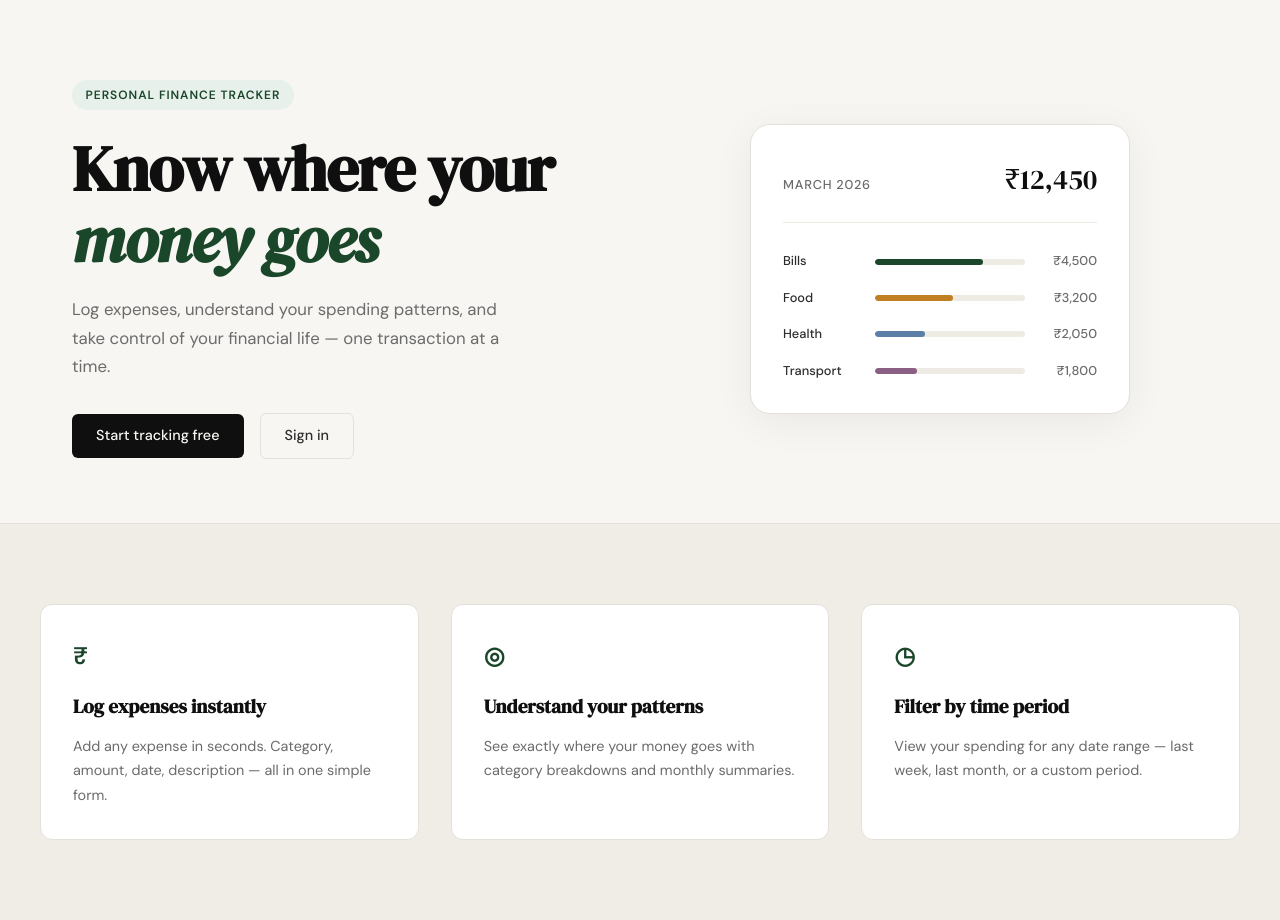
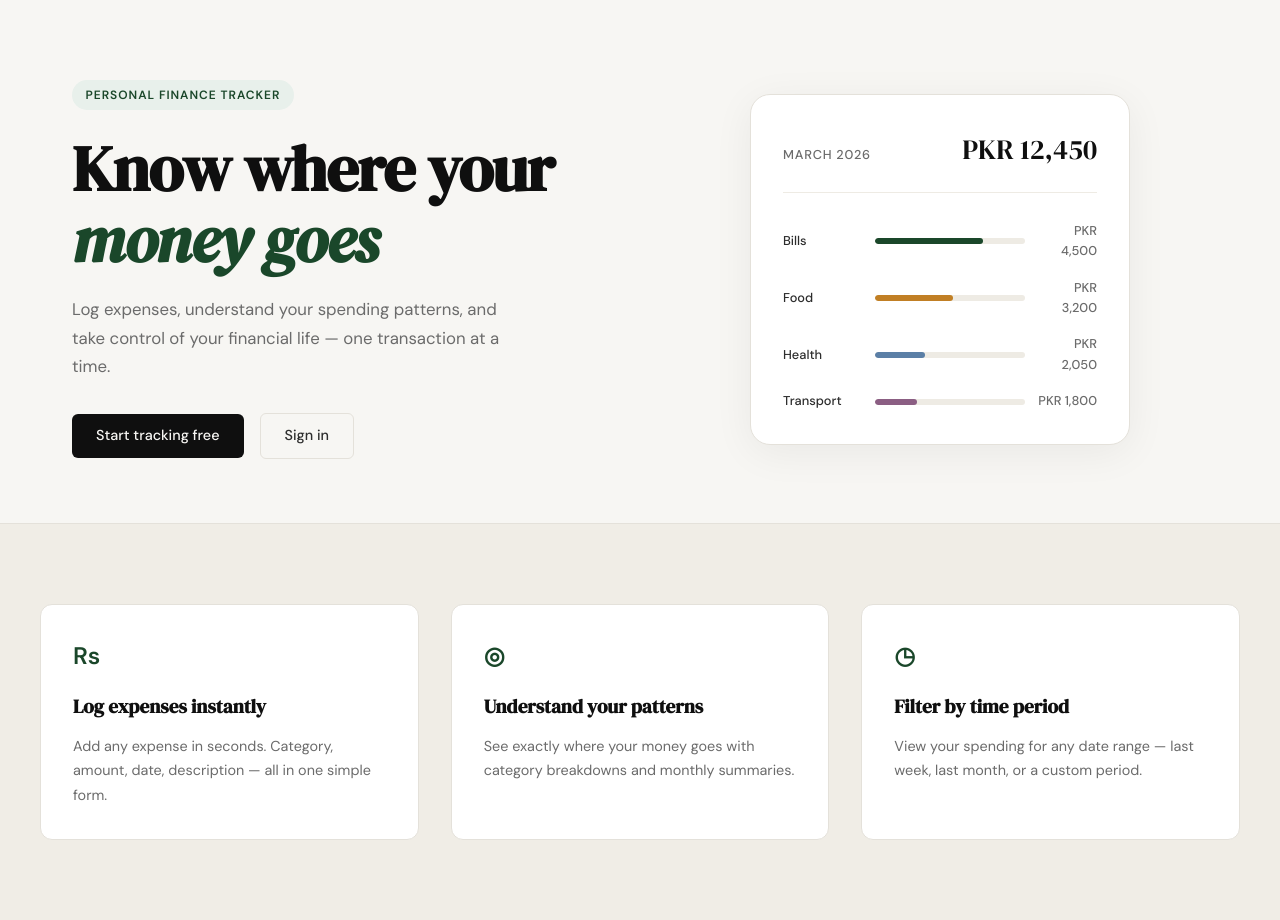
Before and after one commit to naveedarshad01/expensify, a Flask app: page / in a window 1280 px wide. Shown: the part 61-981 px from the top of the page. Run offline with Flask 3, Linux system fonts and the light colour scheme.

Commit message:
Change currency from INR to PKR throughout landing page
Co-Authored-By: Claude Sonnet 4.6 <noreply@anthropic.com>

```diff
--- a/expense-tracker/templates/landing.html
+++ b/expense-tracker/templates/landing.html
@@ -25,7 +25,7 @@
         <div class="mock-card">
             <div class="mock-card-header">
                 <span class="mock-label">March 2026</span>
-                <span class="mock-total">₹12,450</span>
+                <span class="mock-total">PKR 12,450</span>
             </div>
             <div class="mock-bars">
                 <div class="mock-bar-row">
@@ -33,28 +33,28 @@
                     <div class="mock-bar-track">
                         <div class="mock-bar" style="width: 72%"></div>
                     </div>
-                    <span class="mock-amt">₹4,500</span>
+                    <span class="mock-amt">PKR 4,500</span>
                 </div>
                 <div class="mock-bar-row">
                     <span class="mock-cat">Food</span>
                     <div class="mock-bar-track">
                         <div class="mock-bar mock-bar-2" style="width: 52%"></div>
                     </div>
-                    <span class="mock-amt">₹3,200</span>
+                    <span class="mock-amt">PKR 3,200</span>
                 </div>
                 <div class="mock-bar-row">
                     <span class="mock-cat">Health</span>
                     <div class="mock-bar-track">
                         <div class="mock-bar mock-bar-3" style="width: 33%"></div>
                     </div>
-                    <span class="mock-amt">₹2,050</span>
+                    <span class="mock-amt">PKR 2,050</span>
                 </div>
                 <div class="mock-bar-row">
                     <span class="mock-cat">Transport</span>
                     <div class="mock-bar-track">
                         <div class="mock-bar mock-bar-4" style="width: 28%"></div>
                     </div>
-                    <span class="mock-amt">₹1,800</span>
+                    <span class="mock-amt">PKR 1,800</span>
                 </div>
             </div>
         </div>
@@ -64,7 +64,7 @@
 <section class="features">
     <div class="features-inner">
         <div class="feature-card">
-            <div class="feature-icon">₹</div>
+            <div class="feature-icon">Rs</div>
             <h3 class="feature-title">Log expenses instantly</h3>
             <p class="feature-body">Add any expense in seconds. Category, amount, date, description — all in one simple form.</p>
         </div>
```
